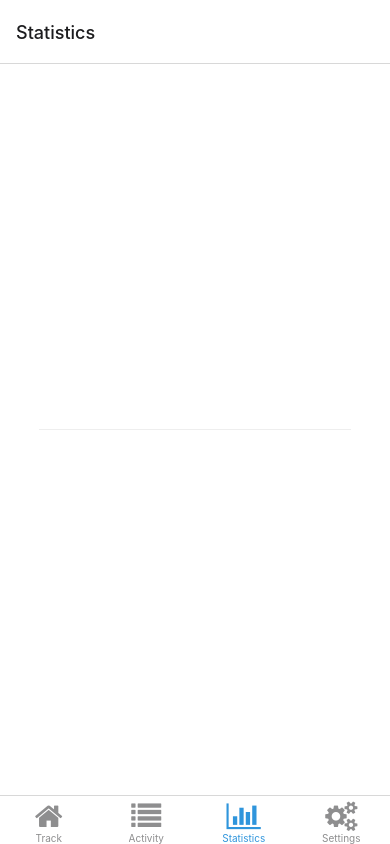
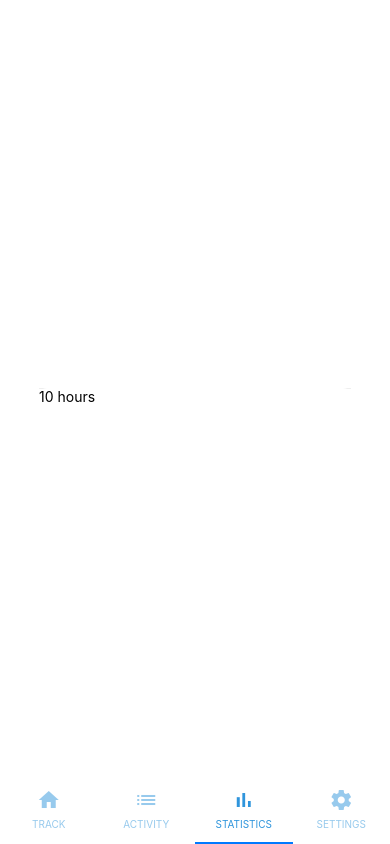
Before and after one commit to xavieramoros/trackit, a React Native app: screen /Statistics in a window 390 px wide. Built offline with nearby package versions, Linux system fonts and the light colour scheme; what expo-linking would draw is missing.

Commit message:
Add swiping to tabs by changing to a material top navigator

```diff
--- a/package.json
+++ b/package.json
@@ -16,6 +16,7 @@
     "@expo/vector-icons": "^13.0.0",
     "@react-native-async-storage/async-storage": "~1.17.3",
     "@react-navigation/bottom-tabs": "^6.0.5",
+    "@react-navigation/material-top-tabs": "^6.6.0",
     "@react-navigation/native": "^6.0.2",
     "@react-navigation/native-stack": "^6.1.0",
     "@reduxjs/toolkit": "^1.9.2",
@@ -33,8 +34,10 @@
     "react": "18.1.0",
     "react-dom": "18.1.0",
     "react-native": "0.70.5",
+    "react-native-pager-view": "6.0.1",
     "react-native-safe-area-context": "4.4.1",
     "react-native-screens": "~3.18.0",
+    "react-native-tab-view": "^3.4.0",
     "react-native-web": "~0.18.9",
     "react-redux": "^8.0.5",
     "redux-persist": "^6.0.0"
--- a/src/components/ActivityItem.tsx
+++ b/src/components/ActivityItem.tsx
@@ -2,14 +2,24 @@ import * as React from 'react';
 
 import { StyleSheet } from 'react-native';
 import { Text, View, Button } from '@components/Themed';
+import { ActivityType } from '@customTypes/activity';
+import { convertSecondsToFullTime } from '@utils/time';
 
-const ActivityItem = ({ startTimestamp, endTimestamp, count, category }) => {
+type ActivityItemProps = ActivityType & {
+  onDelete: (id: number) => void
+}
+
+const ActivityItem = ({ id, startTimestamp, endTimestamp, count, category, onDelete }: ActivityItemProps) => {
+
+  const handleDelete = () => {
+    onDelete(id);
+  }
   return (
     <View style={styles.container}>
-      <Text>Start: {startTimestamp}</Text>
+      <Text>Start time: {startTimestamp}</Text>
       <Text>End: {endTimestamp}</Text>
-      <Text>Category: {startTimestamp}</Text>
-      <Text>Total time: {count}</Text>
+      <Text>Category: {category}</Text>
+      <Text>Total time: {convertSecondsToFullTime(count)}</Text>
     </View>
   );
 };
--- a/src/components/ActivityList.tsx
+++ b/src/components/ActivityList.tsx
@@ -5,8 +5,15 @@ import { StyleSheet, FlatList } from 'react-native';
 import { Text, View, Button } from '@components/Themed';
 import ActivityItem from '@components/ActivityItem';
 
-const ActivityList = ({ list }) => {
-  const handleRenderItem = ({item}) => <ActivityItem {...item} />
+import { ActivityType } from '@customTypes/activity';
+
+type ActivityListProps = {
+  list: ActivityType[],
+  onDelete: (id: number) => void
+}
+
+const ActivityList = ({ list, onDelete }:ActivityListProps) => {
+  const handleRenderItem = ({item}) => <ActivityItem {...item} onDelete={onDelete}/>
 
   console.log('##### list:',list);
 
@@ -15,7 +22,7 @@ const ActivityList = ({ list }) => {
       <FlatList
         data={list}
         renderItem={handleRenderItem}
-        keyExtractor={item => item.startTimestamp}
+        keyExtractor={item => item.id}
       />
     </View>
   )
--- a/src/data/activitySlice.ts
+++ b/src/data/activitySlice.ts
@@ -1,10 +1,4 @@
 import { createSlice, createAsyncThunk } from '@reduxjs/toolkit'
-
-export type ActivityType = {
-  startTimestamp: number,
-  endTimestamp: number,
-  count: number
-}
 
 const activitySlice = createSlice({
   name: 'activity',
@@ -23,6 +17,7 @@ const activitySlice = createSlice({
         count: null,
         startTimestamp: null,
         activityList: [...state.activityList, {
+          id: state.startTimestamp,
           startTimestamp: state.startTimestamp,
           endTimestamp: new Date().valueOf(),
           count
@@ -45,9 +40,14 @@ const activitySlice = createSlice({
         counterState,
         count
       }
-
     },
-
+    deleteTracking (state, { payload }) {
+      const { id: idToDelete } = payload;
+      return {
+        ...state,
+        activityList: [...state.activityList.filter(({ id }) => id !== idToDelete)]
+      }
+    },
   },
 })
 
--- a/src/navigation/index.tsx
+++ b/src/navigation/index.tsx
@@ -4,7 +4,7 @@
  *
  */
 import { FontAwesome } from '@expo/vector-icons';
-import { createBottomTabNavigator } from '@react-navigation/bottom-tabs';
+import { createMaterialTopTabNavigator } from '@react-navigation/material-top-tabs';
 import { NavigationContainer, DefaultTheme, DarkTheme } from '@react-navigation/native';
 import { createNativeStackNavigator } from '@react-navigation/native-stack';
 import * as React from 'react';
@@ -21,6 +21,7 @@ import SettingsScreen from '@screens/SettingsScreen';
 
 import { RootStackParamList, RootTabParamList, RootTabScreenProps } from '@customTypes/index';
 import LinkingConfiguration from './LinkingConfiguration';
+import { Icon } from '@components/Themed';
 
 export default function Navigation({ colorScheme }: { colorScheme: ColorSchemeName }) {
   return (
@@ -41,7 +42,8 @@ const Stack = createNativeStackNavigator<RootStackParamList>();
 function RootNavigator() {
   return (
     <Stack.Navigator>
-      <Stack.Screen name="Root" component={BottomTabNavigator} options={{ headerShown: false }} />
+      <Stack.Screen name="Root" component={BottomTabNavigator} options={{ headerShown: false }}
+      />
       <Stack.Screen name="NotFound" component={NotFoundScreen} options={{ title: 'Oops!' }} />
       <Stack.Group screenOptions={{ presentation: 'modal' }}>
         <Stack.Screen name="Modal" component={ModalScreen} />
@@ -54,7 +56,8 @@ function RootNavigator() {
  * A bottom tab navigator displays tab buttons on the bottom of the display to switch screens.
  * https://reactnavigation.org/docs/bottom-tab-navigator
  */
-const BottomTab = createBottomTabNavigator<RootTabParamList>();
+
+const BottomTab = createMaterialTopTabNavigator<RootTabParamList>();
 
 function BottomTabNavigator() {
   const colorScheme = useColorScheme();
@@ -64,13 +67,15 @@ function BottomTabNavigator() {
       initialRouteName="Home"
       screenOptions={{
         tabBarActiveTintColor: Colors[colorScheme].tint,
-      }}>
+        tabBarLabelStyle: { fontSize: 10 },
+      }}
+      tabBarPosition="bottom">
       <BottomTab.Screen
         name="Home"
         component={HomeScreen}
-        options={({ navigation }: RootTabScreenProps<'TabOne'>) => ({
+        options={({ navigation }: RootTabScreenProps<'Home'>) => ({
           title: 'Track',
-          tabBarIcon: ({ color }) => <TabBarIcon name="home" color={color} />,
+          tabBarIcon: ({ color }) => <Icon name="home" color={color} />,
           headerRight: () => (
             <Pressable
               onPress={() => navigation.navigate('Modal')}
@@ -79,7 +84,7 @@ function BottomTabNavigator() {
               })}>
               <FontAwesome
                 name="info-circle"
-                size={25}
+                size={20}
                 color={Colors[colorScheme].text}
                 style={{ marginRight: 15 }}
               />
@@ -92,7 +97,7 @@ function BottomTabNavigator() {
         component={ActivityScreen}
         options={{
           title: 'Activity',
-          tabBarIcon: ({ color }) => <TabBarIcon name="list" color={color} />,
+          tabBarIcon: ({ color }) => <Icon name="list" color={color} />,
         }}
       />
 
@@ -101,7 +106,7 @@ function BottomTabNavigator() {
         component={StatisticsScreen}
         options={{
           title: 'Statistics',
-          tabBarIcon: ({ color }) => <TabBarIcon name="bar-chart" color={color} />,
+          tabBarIcon: ({ color }) => <Icon name="bar-chart" color={color} />,
         }}
       />
       <BottomTab.Screen
@@ -109,20 +114,10 @@ function BottomTabNavigator() {
         component={SettingsScreen}
         options={{
           title: 'Settings',
-          tabBarIcon: ({ color }) => <TabBarIcon name="gears" color={color} />,
+          tabBarIcon: ({ color }) => <Icon name="settings" color={color} />,
         }}
       />
 
     </BottomTab.Navigator>
   );
 }
-
-/**
- * You can explore the built-in icon families and icons on the web at https://icons.expo.fyi/
- */
-function TabBarIcon(props: {
-  name: React.ComponentProps<typeof FontAwesome>['name'];
-  color: string;
-}) {
-  return <FontAwesome size={30} style={{ marginBottom: -3 }} {...props} />;
-}
--- a/src/screens/StatisticsScreen.tsx
+++ b/src/screens/StatisticsScreen.tsx
@@ -5,7 +5,9 @@ import { Text, View } from '@components/Themed';
 const StatisticsScreen = () => {
   return (
     <View style={styles.container}>
-      <View style={styles.separator} lightColor="#eee" darkColor="rgba(255,255,255,0.1)" />
+      <View style={styles.separator} lightColor="#eee" darkColor="rgba(255,255,255,0.1)">
+        <View style={styles.totalTrackedTime}><Text>10 hours</Text></View>
+      </View>
     </View>
   );
 }
@@ -25,6 +27,11 @@ const styles = StyleSheet.create({
     height: 1,
     width: '80%',
   },
+  totalTrackedTime: {
+    borderRadius: 8,
+    borderWith: 1,
+    borderColor: '#CCC'
+  }
 });
 
 export default StatisticsScreen;
--- a/src/utils/time.ts
+++ b/src/utils/time.ts
@@ -20,11 +20,3 @@ export const convertSecondsToFullTime = (inputSeconds: number): string  => {
   const { hours, minutes, seconds } = convertSecondsToTime(inputSeconds);
   return `${hours}:${minutes}:${seconds}`
 }
-
-
-
-export const timestampToTime = (timestamp) => {
-  return {
-
-  }
-}
```
Also changed, not shown: 2 other files (tests, documents, lock files or other folders).
